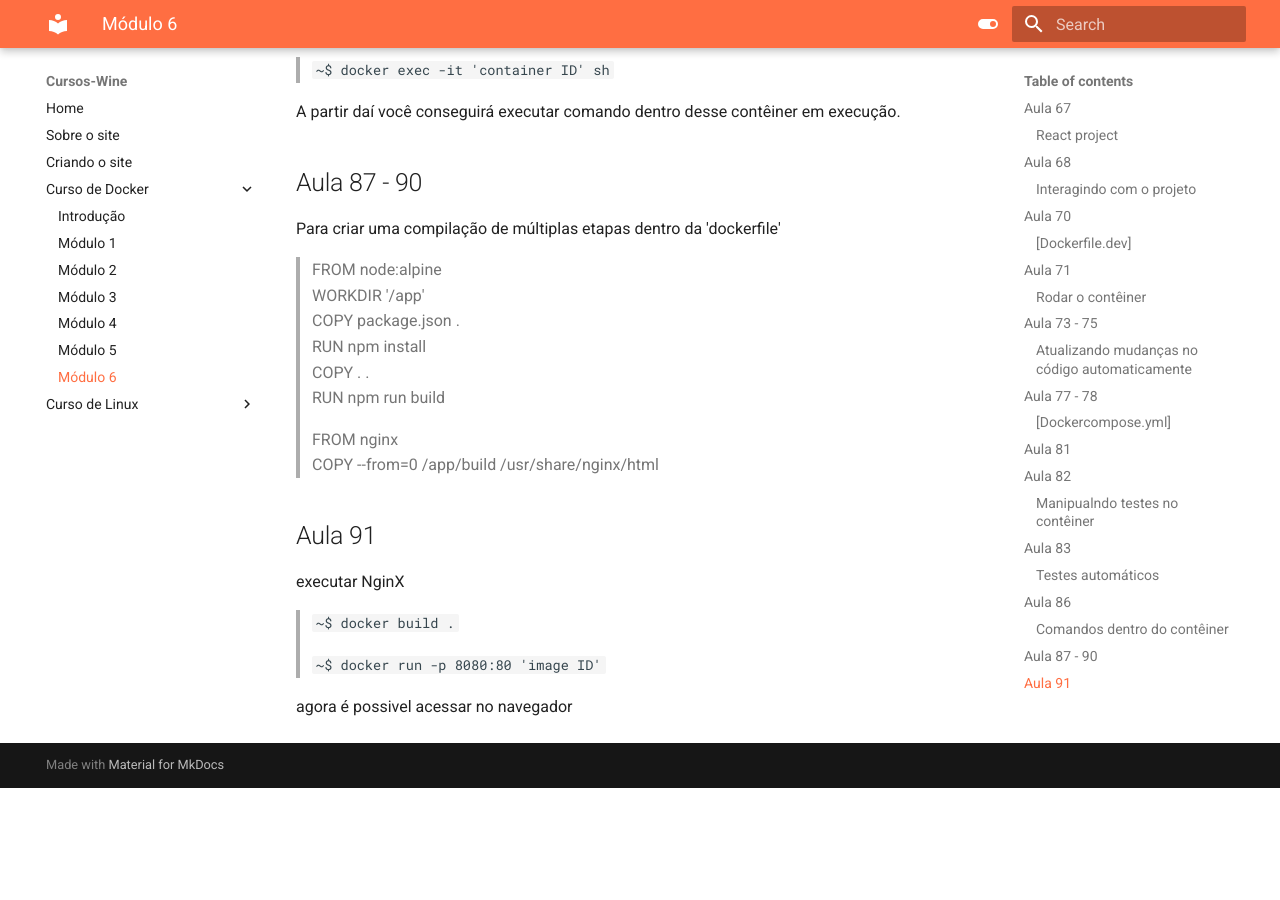
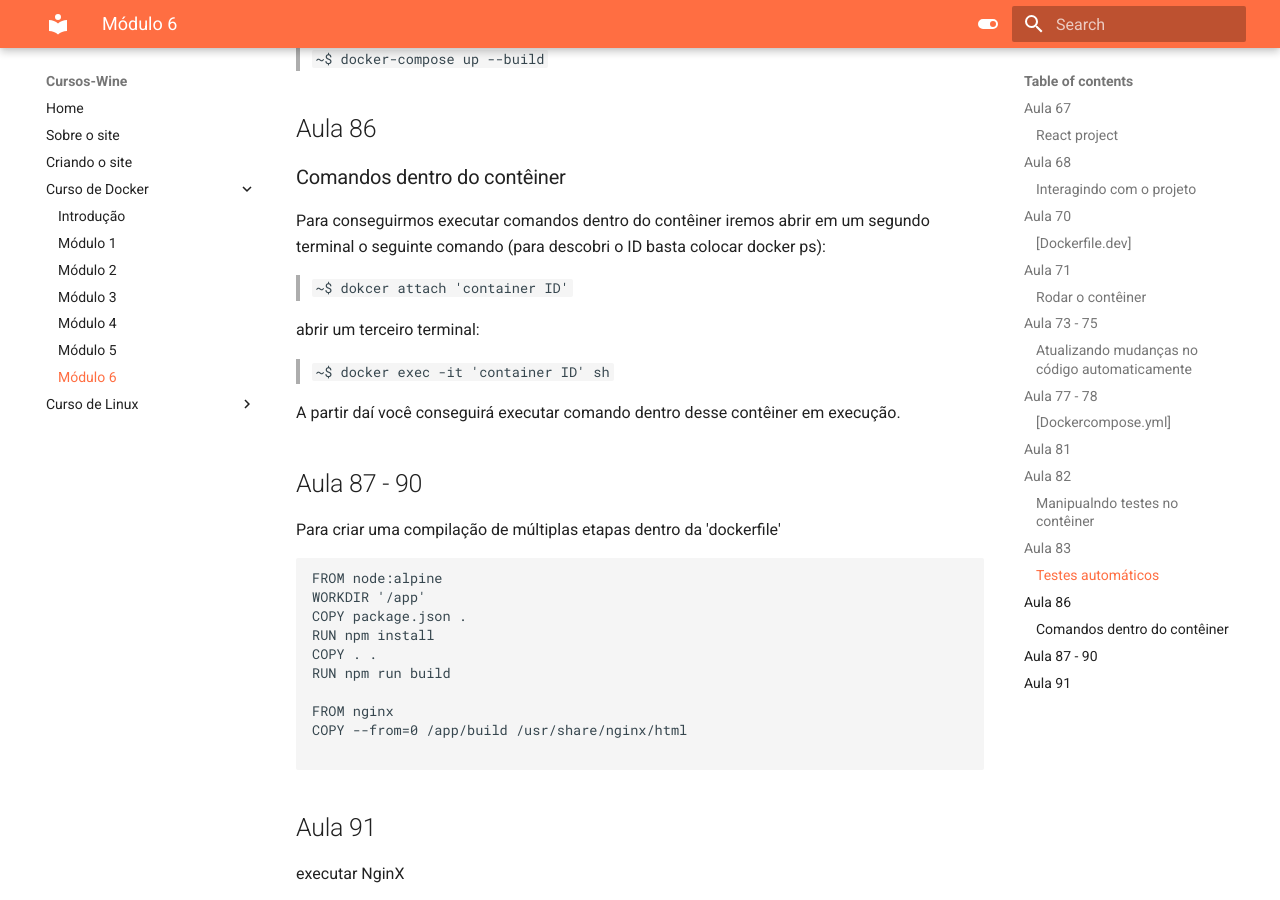
Before and after one commit to beatrizafonso/1, an MkDocs documentation site: the page built from docs/Curso de Docker/docker-modulo-6.md, in a window 1280 px wide and 900 px high, scrolled down 2806 px. Built offline with MkDocs 1.6.1 and Material for MkDocs 9.7.7, drawn with Linux system fonts in a browser that asks for light colours; before the commit the page ends 3594 px from its top, so only the background shows below that.

Commit message:
[correção] formatação

````diff
--- a/docs/Curso de Docker/docker-modulo-6.md
+++ b/docs/Curso de Docker/docker-modulo-6.md
@@ -54,7 +54,8 @@ Comandos adicionais:
 
 Para facilitar o código acima vamos usar dockercompose.yml
 
-`version: '3'
+```
+version: '3'
 services:
   web:
     build:
@@ -64,8 +65,8 @@ services:
      - "3000:3000"
     volumes:
      - /app/node_modules
-     - .:/app`
-
+     - .:/app
+```
 
 Assim, basta rodar:
 
@@ -99,14 +100,16 @@ Uma segunda solução, para não precisar realizar os testes manualmente:
 
 Criar um segundo serviço para executar nossos testes dentro da 'dockercompose.yml'
 
-`tests:
+```
+tests:
     build:
       context: .
       dockerfile: Dockerfile.dev
     volumes:
       - /app/node_modules
       - .:/app
-    command: ["npm", "run", "test"]`
+    command: ["npm", "run", "test"]
+```
 
 Para reconstruir:
 
@@ -130,16 +133,18 @@ A partir daí você conseguirá executar comando dentro desse contêiner em exec
 
 Para criar uma compilação de múltiplas etapas dentro da 'dockerfile'
 
-> FROM node:alpine
-> WORKDIR '/app'
-> COPY package.json .
-> RUN npm install
-> COPY . .
-> RUN npm run build
+```
+FROM node:alpine
+WORKDIR '/app'
+COPY package.json .
+RUN npm install
+COPY . .
+RUN npm run build
 
-> FROM nginx
-> COPY --from=0 /app/build /usr/share/nginx/html
+FROM nginx
+COPY --from=0 /app/build /usr/share/nginx/html
 
+```
 ## Aula 91
 
 executar NginX
````
Also changed, not shown: docs/Curso de Docker/docker-modulo-4.md (+9 -7 lines), docs/Curso de Docker/docker-modulo-5.md (+23 -12 lines), docs/Curso de Linux/linux-modulo-3.md (+4 -3 lines).
